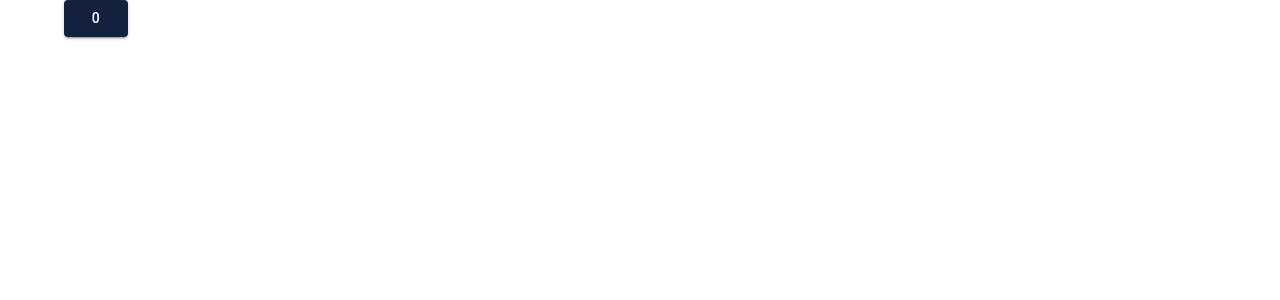
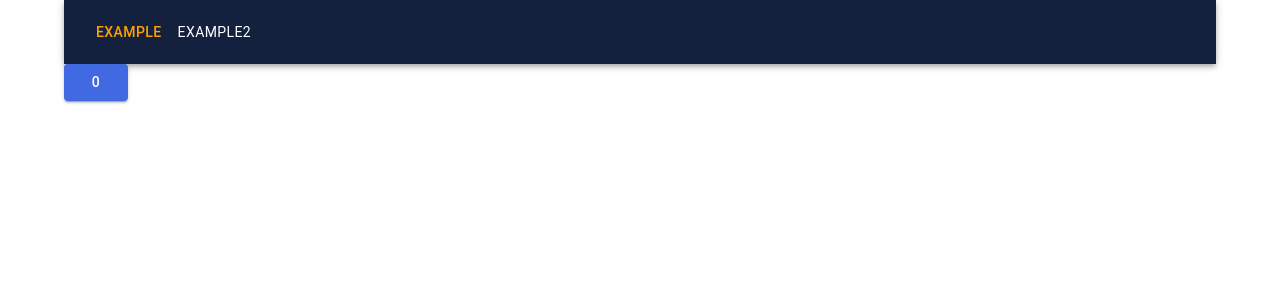
Before and after one commit to curekoshimizu/vite_react_ts_with_python_backend, a React (Vite) app in the folder fe/: page / in a window 1280 px wide. Shown: the top 300 px of the page. Built offline with nearby package versions, Linux system fonts and the light colour scheme.

Commit message:
add react-router-dom

```diff
--- a/fe/package.json
+++ b/fe/package.json
@@ -15,7 +15,8 @@
     "@emotion/styled": "^11.10.0",
     "@mui/material": "^5.9.3",
     "react": "^18.2.0",
-    "react-dom": "^18.2.0"
+    "react-dom": "^18.2.0",
+    "react-router-dom": "^6.3.0"
   },
   "devDependencies": {
     "@types/react": "^18.0.15",
@@ -33,6 +34,7 @@
     "eslint-plugin-unused-imports": "^2.0.0",
     "typescript": "^4.6.4",
     "vite": "^3.0.0",
+    "vite-plugin-checker": "^0.4.9",
     "vite-plugin-pwa": "^0.12.3"
   }
 }
--- a/fe/src/apps/App.tsx
+++ b/fe/src/apps/App.tsx
@@ -1,26 +1,53 @@
 import {
   CssBaseline, Box, Container, Button,
 } from '@mui/material';
+import { styled } from '@mui/material/styles';
 import { useState } from 'react';
+import { BrowserRouter, Routes, Route } from 'react-router-dom';
 
-const App: React.FC = () => {
+import StyledAppBar from '../components/StyledAppBar';
+
+const CustomButton = styled(Button)({
+  backgroundColor: 'royalblue',
+});
+
+const ExampleApp = () => {
   const [count, setCount] = useState(0);
 
   return (
-    <>
-      <CssBaseline />
-      <Container maxWidth="lg" fixed>
     <Box>
-          <Button
+      <CustomButton
         variant="contained"
         onClick={() => setCount(count + 1)}
       >
         {count}
-          </Button>
+      </CustomButton>
     </Box>
-      </Container>
-    </>
   );
 };
+const ExampleApp2 = () => (
+  <Box>
+    Hello
+  </Box>
+);
+
+const links = [
+  { label: 'example', path: '/' },
+  { label: 'example2', path: '/example2' },
+];
+
+const App = () => (
+  <BrowserRouter>
+    <CssBaseline />
+    <Container maxWidth="lg" fixed>
+      <StyledAppBar links={links} />
+      <Routes>
+        <Route path="/" element={<ExampleApp />} />
+        <Route path="/example" element={<ExampleApp />} />
+        <Route path="/example2" element={<ExampleApp2 />} />
+      </Routes>
+    </Container>
+  </BrowserRouter>
+);
 
 export default App;
--- /dev/null
+++ b/fe/src/components/StyledAppBar.tsx
@@ -0,0 +1,55 @@
+import {
+  AppBar, Box, Toolbar, Button,
+} from '@mui/material';
+import { Link, useLocation } from 'react-router-dom';
+
+interface LinkedButtonProp {
+  title: string;
+  selected: boolean;
+  path: string;
+}
+
+const LinkedButton = ({ title, selected, path }: LinkedButtonProp) => {
+  const fontWeight = selected ? 'fontWieghtBold' : 'normal';
+  const color = selected ? '#FFA000' : 'white';
+
+  return (
+    <Button>
+      <Box fontWeight={fontWeight}>
+        <Link to={path} style={{ color, textDecoration: 'none' }}>
+          {title}
+        </Link>
+      </Box>
+    </Button>
+  );
+};
+
+interface ILink {
+  path: string;
+  label: string;
+}
+
+interface StyledAppBarProp {
+  links: ILink[];
+}
+
+const StyledAppBar = ({ links } : StyledAppBarProp) => {
+  const currentLocation = useLocation();
+
+  return (
+    <AppBar position="static">
+      <Toolbar>
+        {links.map((link) => (
+          <LinkedButton
+            key={link.label}
+            title={link.label}
+            selected={link.path === currentLocation.pathname}
+            path={link.path}
+          />
+        ))}
+      </Toolbar>
+    </AppBar>
+  );
+};
+
+export default StyledAppBar;
--- a/fe/vite.config.ts
+++ b/fe/vite.config.ts
@@ -1,11 +1,21 @@
 import { defineConfig } from 'vite'
 import react from '@vitejs/plugin-react'
 import { VitePWA } from "vite-plugin-pwa";
+import checker from "vite-plugin-checker";
 
 // https://vitejs.dev/config/
 export default defineConfig({
   server: {
       open: true,
   },
-  plugins: [react(), VitePWA()]
+  plugins: [
+      react(),
+      VitePWA(),
+      checker({
+        typescript: true,
+        eslint: {
+            lintCommand: 'eslint "./src/**/*.{ts,tsx}"',
+        },
+      }),
+  ]
 })
```
Also changed, not shown: 1 other file (tests, documents, lock files or other folders). Lines whose indentation alone changed are shown as unchanged.
